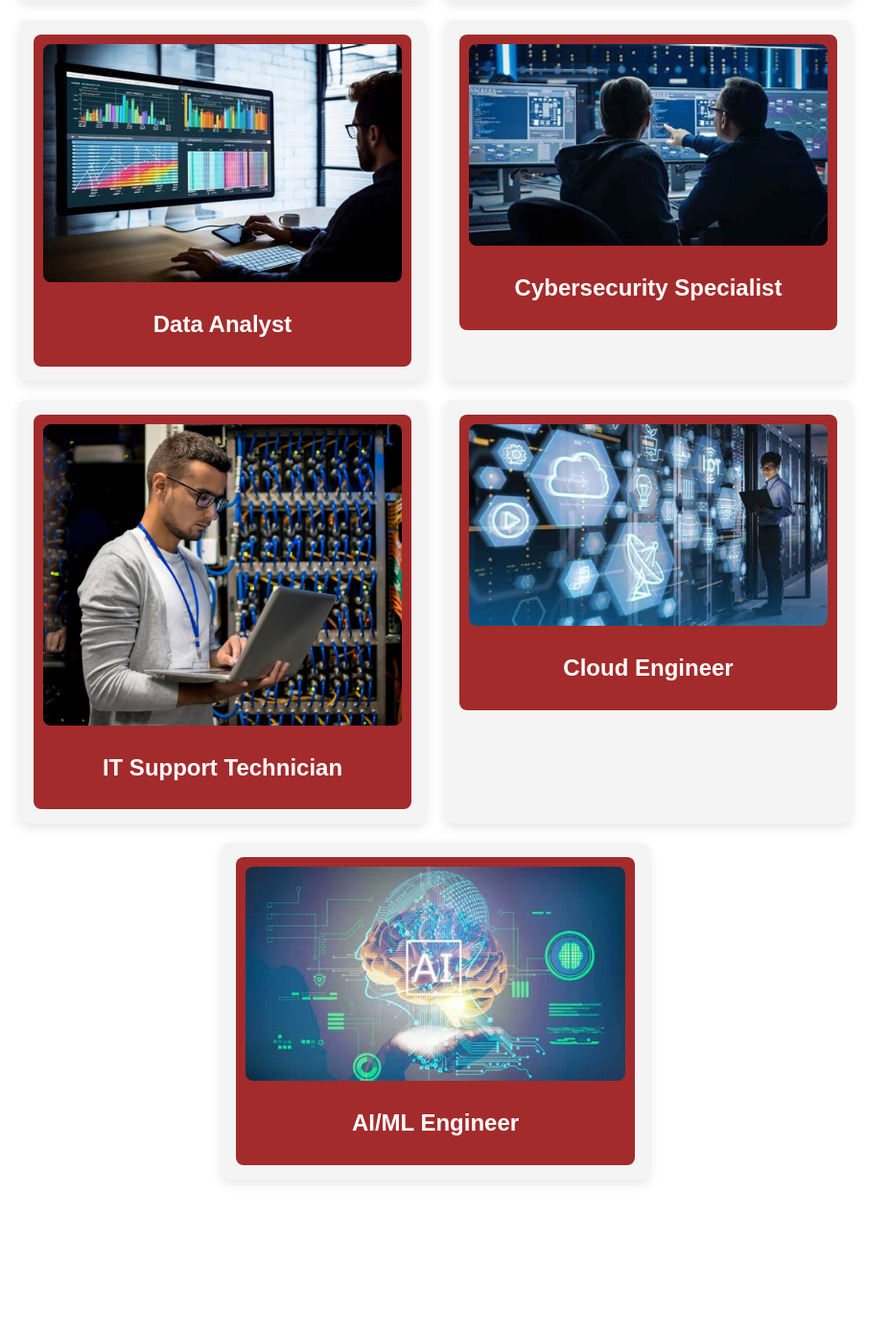
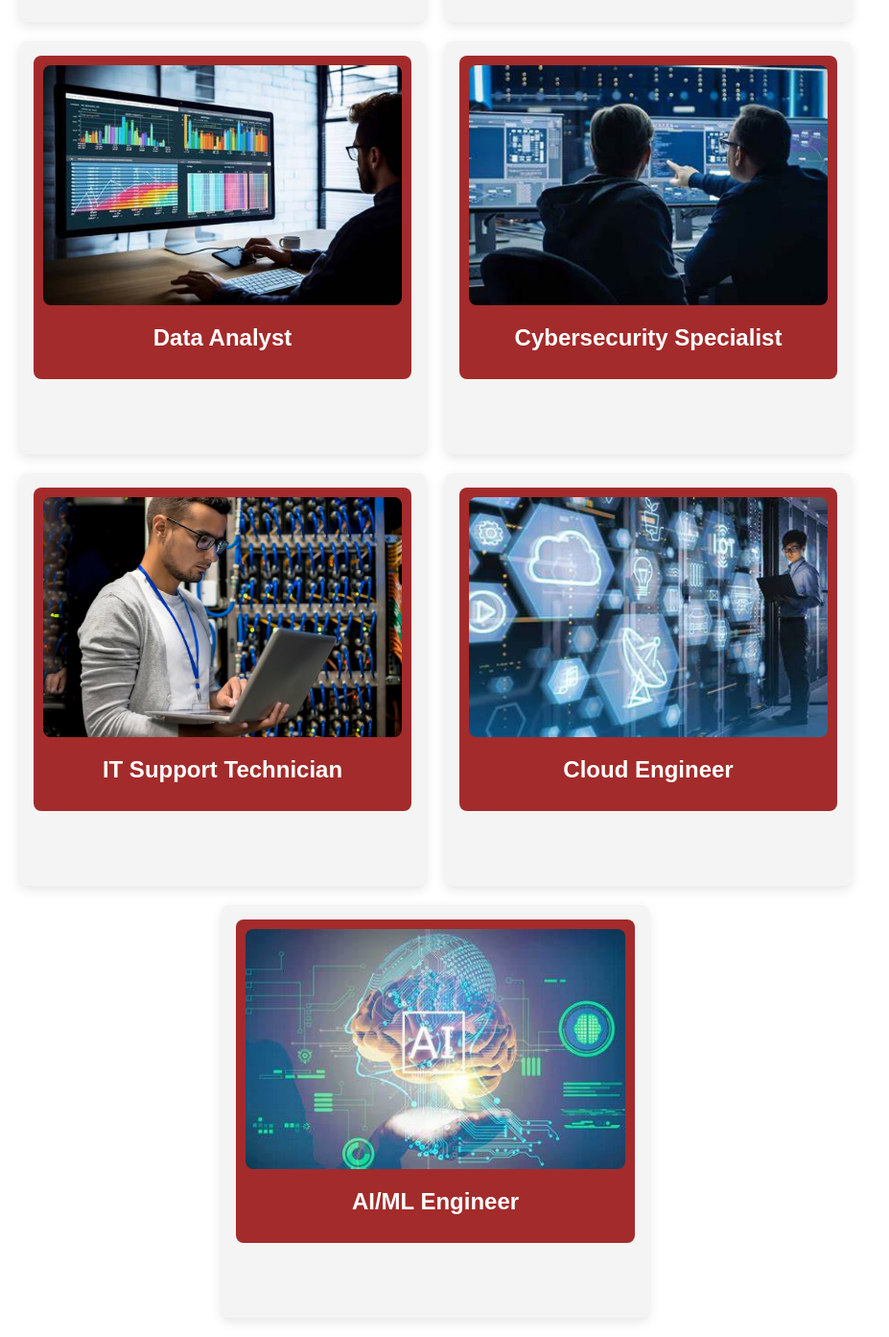
Before and after one commit to JordanThomasButler/LVSJ-GroupProj, a PHP site: page /project1/jobs.html in a window 1280 px wide. Shown: the part 600-1993 px from the top of the page at 96% size, without its empty margins (0-927 px from the left). Before the commit the page ends 1833 px from the top, so only its background shows below. Run offline with PHP 8.4, Linux system fonts and the light colour scheme.

Commit message:
Altered fit of images for the job positions

```diff
--- a/project1/jobs.html
+++ b/project1/jobs.html
@@ -7,12 +7,14 @@
     <title>Job Descriptions</title>
     <link rel="stylesheet" href="../styles/styles.css">
     <script>
+        //Gen AI Was used quite a bit in the below alongside the sources provided, I struggled to make this myself and needed help.
 function toggleJobDescription(id) { //https://www.w3schools.com/jsref/met_document_queryselector.asp and https://stackoverflow.com/questions/62341048/javascript-queryselector-for-select-element
     const allDescriptions = document.querySelectorAll('.job-description'); // Selects all elements with the class 'job-description'
 
     // Loops through each description element and hides all except the one clicked
     allDescriptions.forEach(description => {
-        if (description.id !== id) {
+        if (description.id !== id)
+        {
             description.style.display = 'none'; // Hide other descriptions
         }
     });
--- a/styles/styles.css
+++ b/styles/styles.css
@@ -70,6 +70,10 @@ main {
     width: 48%; /* Two sections per row */
     box-shadow: 0 4px 12px rgba(0, 0, 0, 0.1);
     max-width: 100%;  /* Ensures that it doesn't stretch more than the container */
+    min-height: 400px;
+    display: flex;
+    flex-direction: column;
+    justify-content: space-between;
 }
 
 /* Header for Job Section */
@@ -92,9 +96,10 @@ main {
 
 .job-image {
     width: 100%;
-    height: auto;
+    height: 250px;
+    object-fit:cover;
     border-radius: 8px;
-    margin-bottom: 10px;
+
 }
 
 /* Job Description */
@@ -134,7 +139,7 @@ footer a:hover {
 }
 
 /* Media Queries */
-@media (max-width: 768px) {
+@media (max-width: 800px){
     .job-row {
         flex-direction: column;
         align-items: center;
@@ -142,5 +147,6 @@ footer a:hover {
 
     .job-section {
         width: 100%;
+        height: 100%;
     }
 }
```
